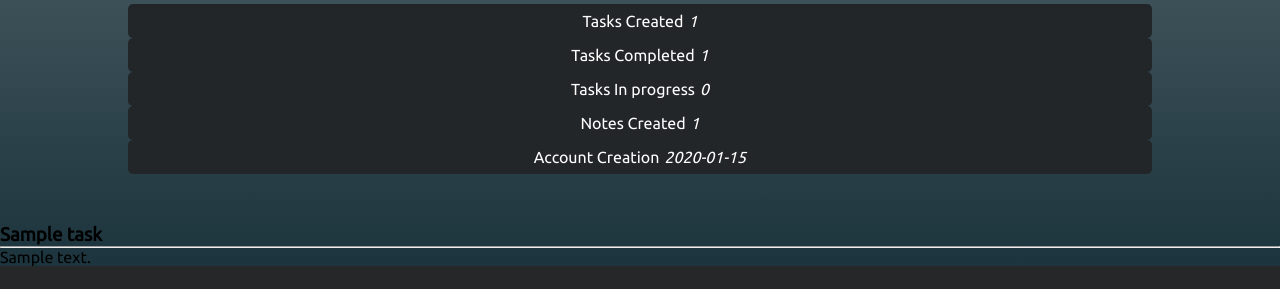
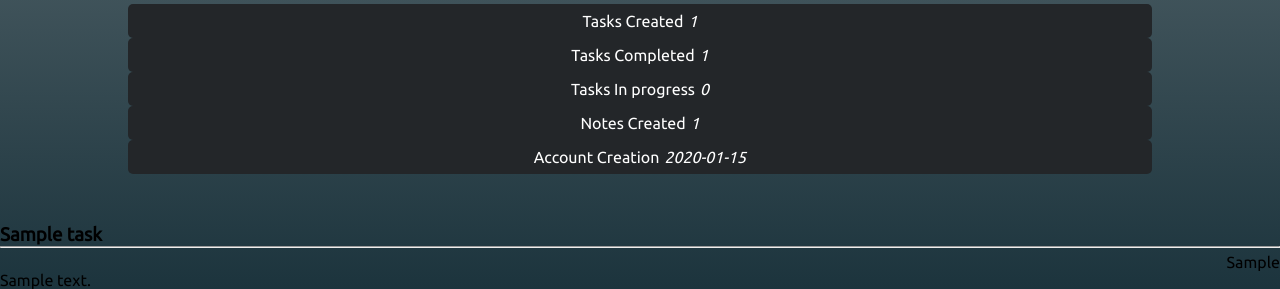
Before and after one commit to kenan0x0/to-do-flask, a Flask app: page / in a window 1280 px wide. Shown: the part 1358-1647 px from the top of the page. Before the commit the page ends 1624 px from the top, so only its background shows below. Run offline with Flask 2, Linux system fonts and the light colour scheme; a user stored in the database is signed in; tables that the repository leaves empty hold one stand-in row (values such as "Sample post"); grey boxes marked "Sample" are stand-in pictures; data that the repository does not hold is empty; some libraries are stand-ins or nearby versions.

Commit message:
fin prio

```diff
--- a/app/static/assets/css/custom.css
+++ b/app/static/assets/css/custom.css
@@ -786,3 +786,9 @@ textarea{
     padding: 5px;
     border-radius: 10px;
 }
+
+.calendar-body{
+    clear: both;
+    text-align: justify;
+    text-justify: inter-word;
+}
--- a/app/templates/index.html
+++ b/app/templates/index.html
@@ -141,7 +141,8 @@
         <div class="modal" id="event-modal-{{event[3]}}">
             <h3>{{event[1]}}</h3>
             <hr>
-            <p>{{event[2]}}</p>
+            <span style="float: right; margin-top: 5px;" class="task-prio-{{event[4]}}">{{event[4]}}</span>
+            <p class="calendar-body">{{event[2]}}</p>
         </div>
     {% endfor %}
 
--- a/app/views.py
+++ b/app/views.py
@@ -114,7 +114,7 @@ def index():
             tasks_ongoing += 1
     tasks_total = len(user_tasks)
 
-    calendar_tasks = [[task.task_date.strftime("%m/%d/%Y").replace("/","-"), task.task_title, task.task_body, task.id] for task in user_tasks]
+    calendar_tasks = [[task.task_date.strftime("%m/%d/%Y").replace("/","-"), task.task_title, task.task_body, task.id, task.task_priority] for task in user_tasks]
 
     return render_template('index.html', user_name=user_name, calendar_tasks=calendar_tasks, prof_pic=prof_pic, tasks_total=tasks_total, tasks_finished=tasks_finished, tasks_ongoing=tasks_ongoing, account_creation=account_creation, user_notes=user_notes, notifications=notifications)
 
```
